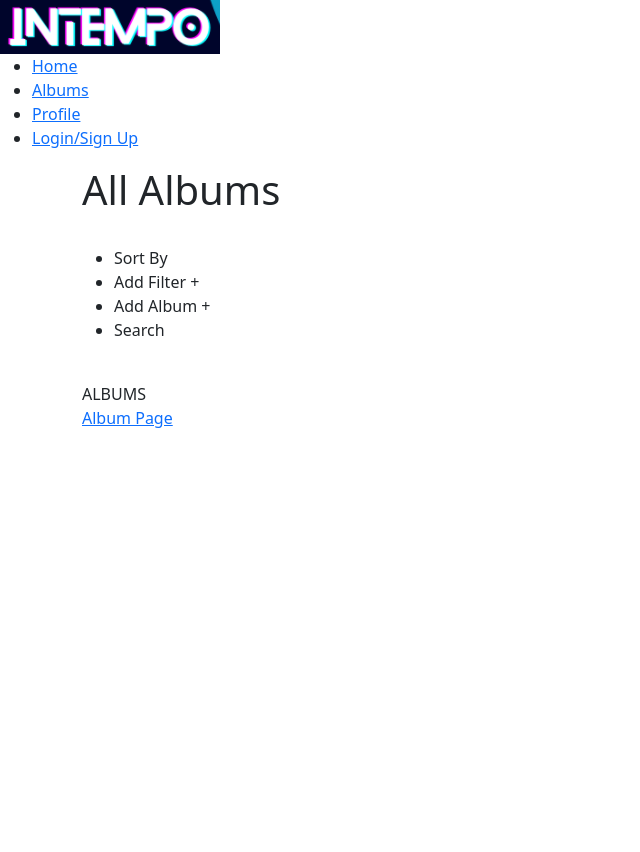
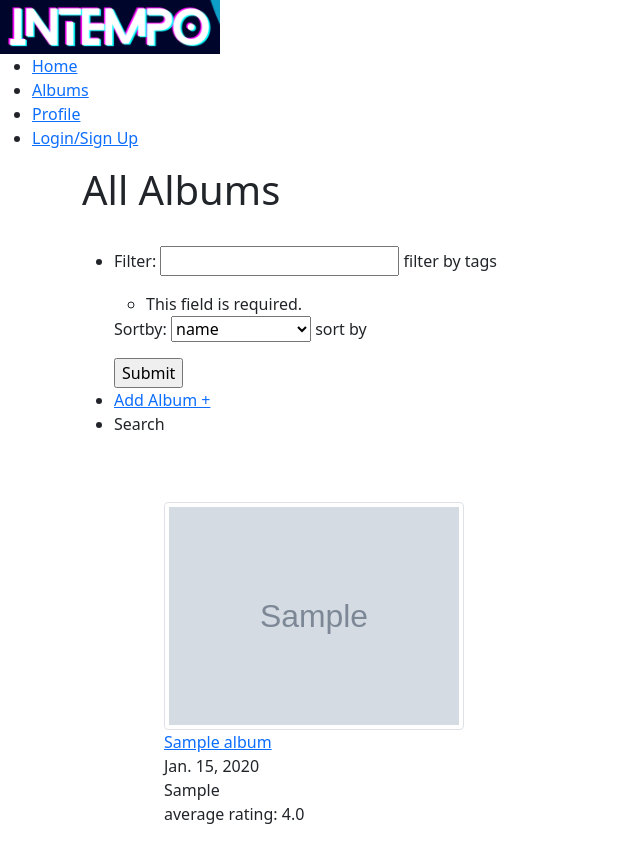
Before and after one commit to SilencedGoose/Intempo, a Django app: page /intempo/albums/ in a window 1280 px wide. Shown: the whole page, without its empty margins (0-640 px from the left). Before the commit the page ends 428 px from the top, so only its background shows below. Run offline with Django 3.2, Linux system fonts and the light colour scheme; tables that the repository leaves empty hold one stand-in row (values such as "Sample post"); grey boxes marked "Sample" are stand-in pictures.

Commit message:
Modified Ablums Template, Added Albums View, Album Form and incorporated filter and sort functions to albums page

```diff
--- a/intempo/forms.py
+++ b/intempo/forms.py
@@ -3,6 +3,7 @@ from django.contrib.auth.models import User
 from intempo.models import UserProfile, Album, Review
 from django.core.exceptions import ValidationError
 from django.utils.translation import gettext_lazy as _
+
 
 
 
@@ -20,6 +21,22 @@ class UserProfileForm(forms.ModelForm):
         model = UserProfile
         fields = ('profile_picture',)
 
+
+
+
+class AlbumForm(forms.ModelForm):
+    filter = forms.CharField(help_text = "filter by tags",required = False)
+    DB_Fields = list((f.name,u""+(" ".join(f.name.split("_")))) for f in Album._meta.fields[1:4:])
+    DB_Fields.append(("avg_rev","Average Review"))
+    sortby = forms.ChoiceField(choices=DB_Fields, help_text = "sort by")
+
+    class Meta:
+            model = Album
+            fields = ()
+
+
+
+
 #album form
 class AddAlbumForm(forms.ModelForm):
 
@@ -34,6 +51,8 @@ class AddAlbumForm(forms.ModelForm):
     class Meta:
         model = Album
         fields = ('name', 'artist', 'creation_date', 'album_cover', 'description', 'tags')
+
+
 
 #review form
 class AddReviewForm(forms.ModelForm):
--- a/intempo/models.py
+++ b/intempo/models.py
@@ -2,7 +2,6 @@ import os
 
 from django.db import models
 from django.contrib.auth.models import User
-
 from datetime import datetime, timedelta
 
 class Album(models.Model):
@@ -30,7 +29,7 @@ class Album(models.Model):
         """
         if len(self.tags) == 0:
             return []
-        return self.tags.split(", ")
+        return self.tags.upper().split(", ")
 
     @property
     def avg_rating(self):
--- a/intempo/views.py
+++ b/intempo/views.py
@@ -5,7 +5,7 @@ from django.contrib.auth import authenticate, login, logout
 from django.contrib.auth.decorators import login_required
 from intempo.models import Album, UserProfile
 from django.contrib.auth.models import User
-from intempo.forms import UserForm, UserProfileForm, AddAlbumForm, AddReviewForm
+from intempo.forms import UserForm, UserProfileForm, AddAlbumForm, AddReviewForm,AlbumForm
 
 
 
@@ -19,8 +19,33 @@ def index(request):
 
 def albums(request):
     context_dict = {}
-    context_dict[""] = ""
+    form = AlbumForm()
+    if request.method == 'GET':
+        form = AlbumForm(request.GET)
 
+        if form.is_valid():
+            if form.cleaned_data['sortby'] in [f.name for f in Album._meta.fields[1:4:]]:
+                album = Album.objects.order_by(form.cleaned_data['sortby'])
+            else:
+                album = sorted(Album.objects.all(), key=lambda a:a.avg_rating, reverse=True)
+            filteredalbum = []
+            user_tags = form.cleaned_data['filter'].split(',')
+            user_tags = [i.strip().upper() for i in user_tags]
+            if user_tags != ['']:
+                for A in album:
+                    if(set(user_tags).issubset(A.tags_as_list)):
+                        filteredalbum.append(A)
+            else:
+                filteredalbum = album
+
+
+            context_dict["Albums"] = filteredalbum
+            context_dict["form"] = form
+            return render(request, 'intempo/albums.html', context=context_dict)
+
+    album = Album.objects.all()
+    context_dict["Albums"] = album
+    context_dict["form"] = form
     response = render(request, 'intempo/albums.html', context=context_dict)
     return response
 
--- a/intempo_project/settings.py
+++ b/intempo_project/settings.py
@@ -40,7 +40,8 @@ INSTALLED_APPS = [
     'django.contrib.sessions',
     'django.contrib.messages',
     'django.contrib.staticfiles',
-    'intempo'
+    'intempo',
+    'crispy_forms'
 ]
 
 MIDDLEWARE = [
@@ -55,6 +56,8 @@ MIDDLEWARE = [
 
 ROOT_URLCONF = 'intempo_project.urls'
 
+
+CRISPY_TEMPLATE_PACK = 'bootstrap4'
 TEMPLATES = [
     {
         'BACKEND': 'django.template.backends.django.DjangoTemplates',
--- a/templates/intempo/albums.html
+++ b/templates/intempo/albums.html
@@ -9,13 +9,34 @@
   <h1>All Albums</h1><br>
 
   <ul>
-    <li>Sort By</li>
-    <li>Add Filter +</li>
-    <li>Add Album +</li>
+	<form id="form" method="GET" action="{% url 'intempo:albums' %}">
+			    <li> {{ form.as_p }}</li>
+			<input type="submit" name="submit" value="Submit" />
+	</form>
+    <li><a href="add_album"> Add Album +</li></a>
     <li>Search</li>
-  </ul><br>
+  </ul>
 
+  <div class = 'para'>
+		{% if Albums %}
+			<ul>
+				 <div>
+					{% for album in Albums%}
+						<div style="float:left; width:400px; height:400px; padding: 50px;">
+						<a href="/albums/{{album.name}}">
+						<img src="{{ MEDIA_URL }}{{ album.album_cover }}" class="img-thumbnail" alt="{{album.name}}">
+						<p>{{album.name}}<br><a/>
+						{{album.creation_date}}<br>
+						{{album.artist}}<br>
+						average rating: {{album.avg_rating}}
+						</p>
+						</div>
+					{% endfor%}
+						</div>
+			</ul>
+		{% else %}
+				<strong>No pages currently in category.</strong>
+		{% endif %}
 
-  ALBUMS<br>
-  <a href="{% url 'intempo:album_page' %}">Album Page</a>
+	</div>
 {% endblock %}
```
Also changed, not shown: populate_intempo.py (+17 -8 lines).
